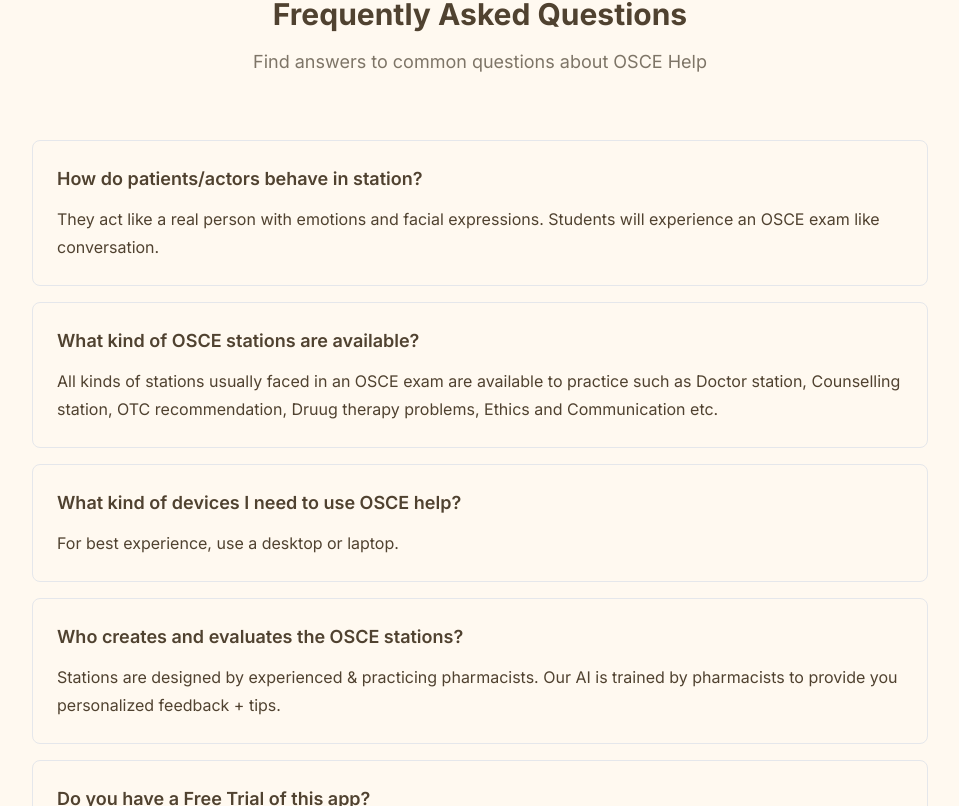
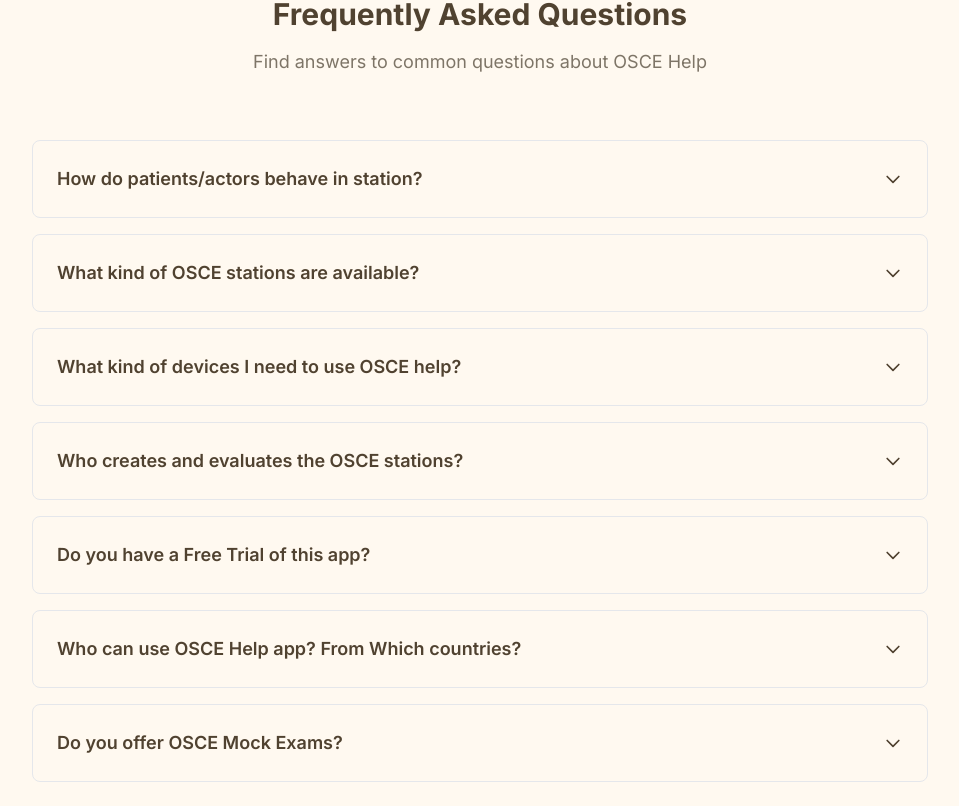
Before and after one commit to moderndas/osce_prep_app, a Next.js app: page / in a window 1280 px wide. Shown: the part 3334-4140 px from the top of the page, without its empty margins (160-1119 px from the left). Built offline with nearby package versions, Linux system fonts and the light colour scheme; no server answers.

Commit message:
feat: Add smooth accordion functionality to FAQ section with React state management

```diff
--- a/pages/index.js
+++ b/pages/index.js
@@ -10,6 +10,11 @@
   const router = useRouter();
   const [showPrivacyModal, setShowPrivacyModal] = useState(false);
   const [showTermsModal, setShowTermsModal] = useState(false);
+  const [openFAQ, setOpenFAQ] = useState(null);
+
+  const toggleFAQ = (index) => {
+    setOpenFAQ(openFAQ === index ? null : index);
+  };
 
   const faqs = [
     {
@@ -330,14 +335,35 @@
             <div className="mt-16 max-w-4xl mx-auto">
               <div className="space-y-4">
                 {faqs.map((faq, index) => (
-                  <div key={index} className="border border-base-300 rounded-lg bg-base-100">
-                    <div className="p-6">
-                      <h3 className="text-lg font-semibold text-base-content mb-3">
+                  <div key={index} className="border border-base-300 rounded-lg bg-base-100 overflow-hidden">
+                    <button
+                      onClick={() => toggleFAQ(index)}
+                      className="w-full p-6 text-left flex justify-between items-center hover:bg-base-200 transition-colors"
+                    >
+                      <h3 className="text-lg font-semibold text-base-content">
                         {faq.question}
                       </h3>
-                      <p className="text-base-content/70 leading-relaxed">
-                        {faq.answer}
-                      </p>
+                      <svg
+                        className={`w-5 h-5 text-base-content/60 transition-transform ${
+                          openFAQ === index ? 'rotate-180' : ''
+                        }`}
+                        fill="none"
+                        stroke="currentColor"
+                        viewBox="0 0 24 24"
+                      >
+                        <path strokeLinecap="round" strokeLinejoin="round" strokeWidth={2} d="M19 9l-7 7-7-7" />
+                      </svg>
+                    </button>
+                    <div
+                      className={`overflow-hidden transition-all duration-300 ease-in-out ${
+                        openFAQ === index ? 'max-h-96 opacity-100' : 'max-h-0 opacity-0'
+                      }`}
+                    >
+                      <div className="px-6 pb-6">
+                        <p className="text-base-content/70 leading-relaxed">
+                          {faq.answer}
+                        </p>
+                      </div>
                     </div>
                   </div>
                 ))}
```
